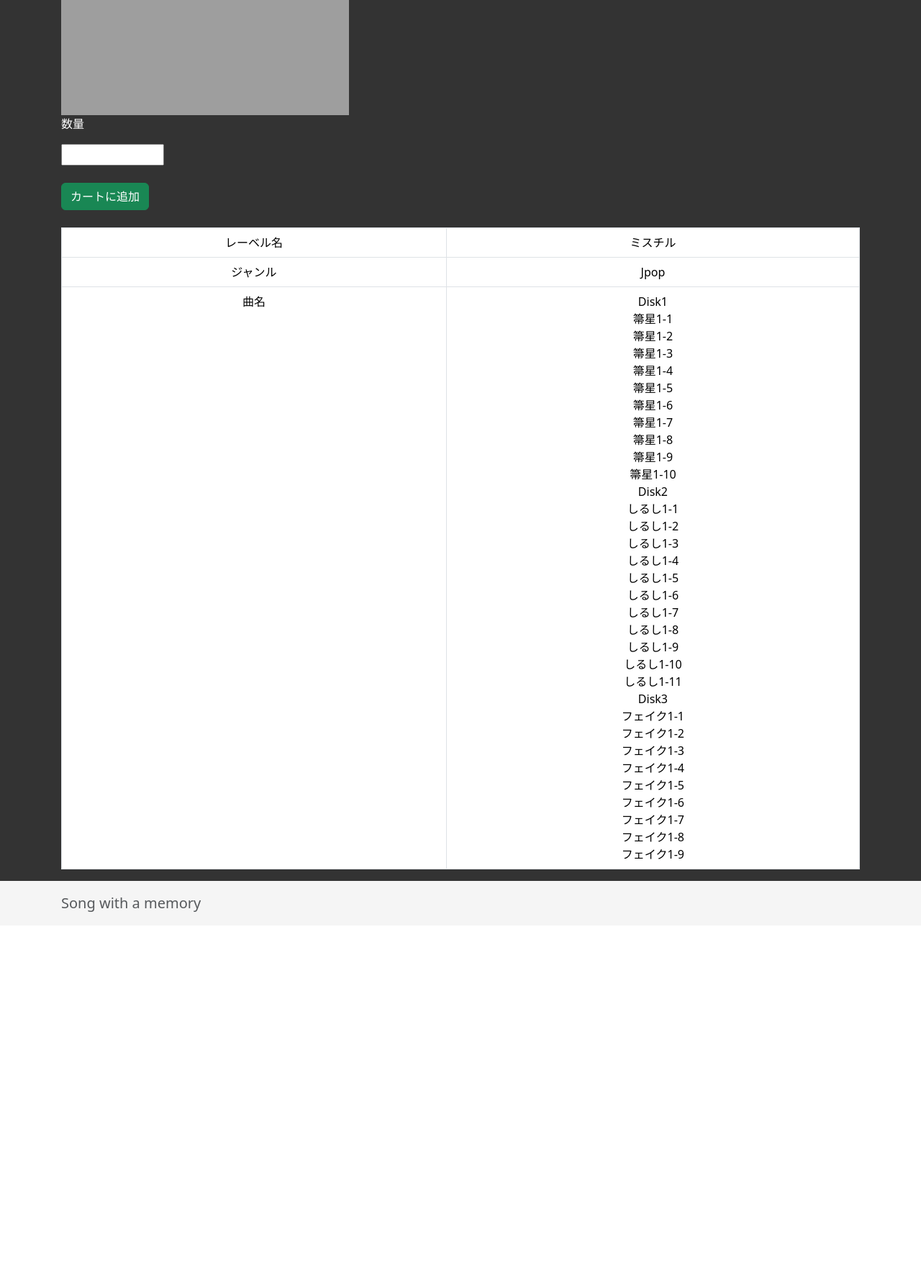
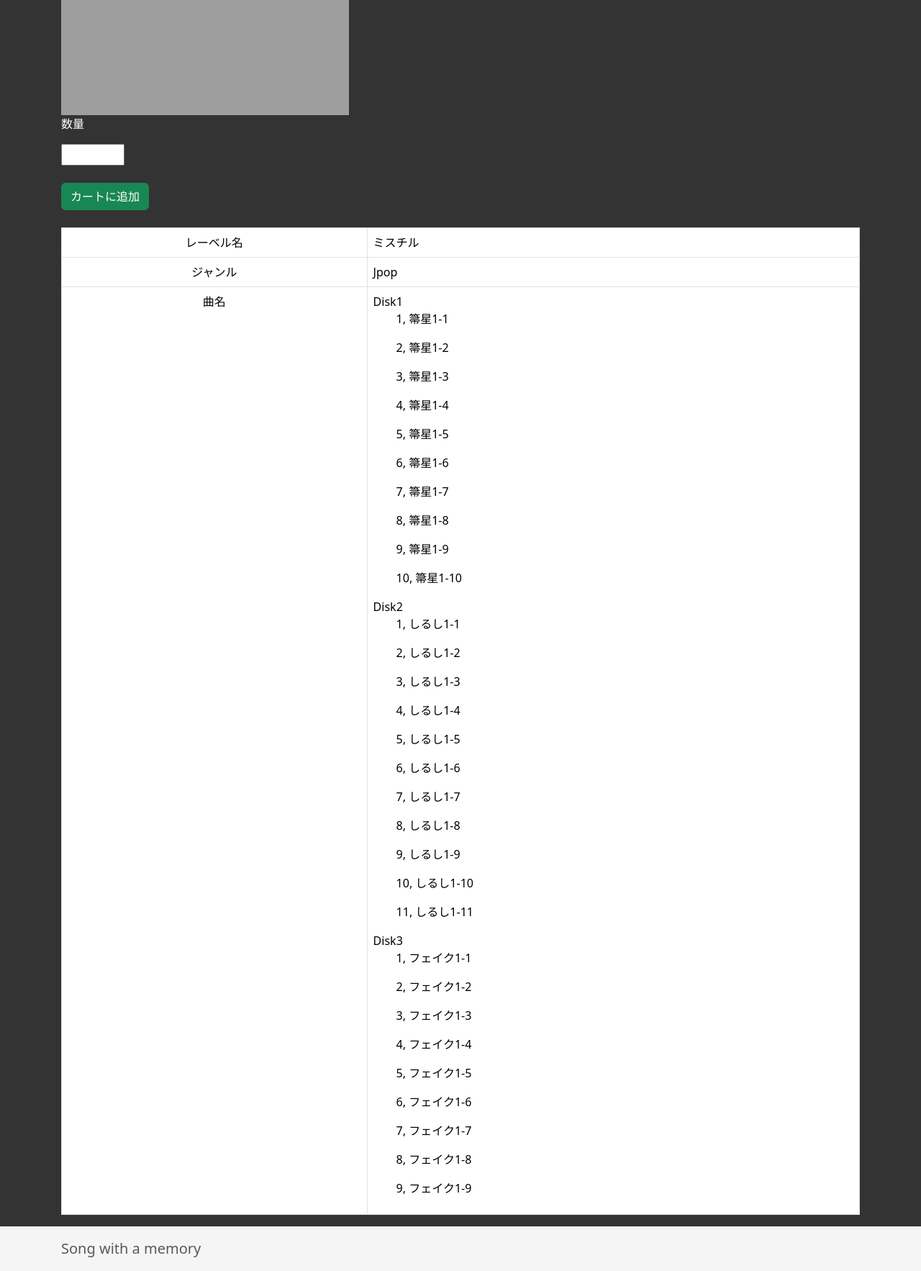
Before and after one commit to ishii-shunsuke/SWAM, a Rails app: page /users/products/1 in a window 1280 px wide. Shown: the part 277-2043 px from the top of the page at 72% size. Before the commit the page ends 1544 px from the top, so only its background shows below. Run offline with Rails 7, Linux system fonts and the light colour scheme; data comes from the database, SQL or seed files in the repository; style sheets or scripts are compiled from the project's sources; parts of the project's set-up code (start-up, migrations or seed data) failed here and were passed over; some libraries are stand-ins or nearby versions; grey boxes are pictures that could not be loaded.

Commit message:
テスト

```diff
--- a/app/assets/stylesheets/admins/products.scss
+++ b/app/assets/stylesheets/admins/products.scss
@@ -28,3 +28,7 @@
   margin: 10px auto;
   width:100px
 }
+
+.indent{
+	text-indent: 2em;
+}
--- a/app/assets/stylesheets/application.scss
+++ b/app/assets/stylesheets/application.scss
@@ -59,6 +59,7 @@
 	margin-top:200px;
 }
 
+
 .period {
 	margin-top:100px;
 }
--- a/app/assets/stylesheets/users.scss
+++ b/app/assets/stylesheets/users.scss
@@ -44,6 +44,14 @@
 	margin-top:10px;
 }
 
+.product_show{
+	text-align:left;
+}
+
 .gender-width{
 	width:180px;
 }
+
+.indent{
+	text-indent: 2em;
+}
--- a/app/controllers/admins/products_controller.rb
+++ b/app/controllers/admins/products_controller.rb
@@ -14,7 +14,7 @@
 
   def search
     @q = Product.search(search_params)
-    @products = @products.page(params[:page]).per(5)
+    @products = @products.page(params[:page]).per(10)
     @products = @q.result(distinct: true)
   end
 
@@ -55,7 +55,6 @@
 
   def show
     @product = Product.find(params[:id])
-
   end
 
   def edit
--- a/app/models/artist.rb
+++ b/app/models/artist.rb
@@ -3,5 +3,4 @@
 	has_many :products, inverse_of: :product
     accepts_nested_attributes_for :products, reject_if: :all_blank, allow_destroy: true
 
-
 end
--- a/app/models/cart.rb
+++ b/app/models/cart.rb
@@ -1,6 +1,6 @@
 class Cart < ApplicationRecord
 
-	attachment:jacket_image
+	attachment :jacket_image
 
 
 	belongs_to :user
--- a/app/views/admins/products/_song_fields.html.erb
+++ b/app/views/admins/products/_song_fields.html.erb
@@ -2,6 +2,7 @@
   <div class="form-group mt-4">
 
     <%= f.label :song %>
+    <%= f.number_field :song_number, min:1, max:99 %>
     <%= f.text_field :name %>
     <%= link_to_remove_association "削除", f %>
   </div>
--- a/app/views/admins/products/index.html.erb
+++ b/app/views/admins/products/index.html.erb
@@ -82,7 +82,7 @@
         <td><%= product.category.category_name %></td>
         <td><%= product.stock %><span>個</span></td>
         <td><%= link_to "編集", edit_admins_product_path(product.id), class: "btn btn-success btn-enter" %></td>
-        <td><%= link_to "削除", admins_product_path(product.id), class: "btn btn-danger btn-enter", method: :delete %></td>
+        <td><%= link_to "削除", admins_product_path(product.id),  "data-confirm" => "商品を削除しますか？", class: "btn btn-danger btn-enter", method: :delete %></td>
       </tr>
 
         <% end %>
--- a/app/views/users/products/show.html.erb
+++ b/app/views/users/products/show.html.erb
@@ -6,7 +6,7 @@
 				<div class="col-md-4">
 					<h4>ジャケット画像</h4>
 					<div class="d-flex">
-                        <%= attachment_image_tag @user,:image, fallback: "no_image.png", size: '150x150' %>
+                        <%= attachment_image_tag @product,:jacket_image, fallback: "no_image.png", size: '150x150' %>
 				    </div>
 				</div>
 				<div class="col-md-5">
@@ -20,9 +20,14 @@
 
   <%= form_for @cart do |f| %>
             <p>数量</p>
-            <div><%= f.number_field :number, min:1, max:10000000 %></div>
+            <div><%= f.number_field :number, min:1, max:@product.stock %></div>
             <%= f.hidden_field :product_id, :value => params[:id] %>
-            <div><%= f.submit "カートに追加", class: "btn btn-success btn-enter mt-4"%></div>
+            <div>
+
+                <%= f.submit "カートに追加", class: "btn btn-success btn-enter mt-4"%>
+
+
+              </div>
             <% end %>
 
 <!--
@@ -40,17 +45,17 @@
                 		<table class="table table-bordered mt-4">
                 			<tr>
                               <td>レーベル名</td>
-                              <td><%=@product.label.label_name %></td>
+                              <td class="product_show"><%=@product.label.label_name %></td>
                             </tr>
                             <tr>
                               <td>ジャンル</td>
-                              <td><%=@product.category.category_name %></td>
+                              <td class="product_show"><%=@product.category.category_name %></td>
                             </tr>
                             <tr>
                              <td>曲名</td>
-                             <td><% @product.discs.each do |disc|%><span>Disk</span><%= disc.disc_number%><br>
+                             <td class="product_show"><% @product.discs.each do |disc|%><span>Disk</span><%= disc.disc_number%><br>
                              <% disc.songs.each do |song|%>
-                             <%= song.name %><br><% end %>
+                             <p class="indent"><%= song.song_number %><span>, </span><%= song.name %></p><% end %>
                              <% end %></td>
                             </tr>
 
--- a/config/initializers/kaminari_config.rb
+++ b/config/initializers/kaminari_config.rb
@@ -1,6 +1,6 @@
 # frozen_string_literal: true
 Kaminari.configure do |config|
-  config.default_per_page = 2
+  config.default_per_page = 10
   # config.max_per_page = nil
   # config.window = 4
   # config.outer_window = 0
--- a/db/migrate/20190209085928_create_products.rb
+++ b/db/migrate/20190209085928_create_products.rb
@@ -3,7 +3,7 @@
     create_table :products do |t|
       t.string :title
       t.integer :artist_id
-      t.string :jacket_image_id
+      t.string :jacket_image_id, null: false
       t.integer :price
       t.integer :label_id
       t.integer :category_id
```
Also changed, not shown: app/controllers/carts_controller.rb (+9 -3 lines), app/models/product.rb (+5 -5 lines), app/views/admins/products/edit.html.erb (+8 -14 lines), app/views/admins/products/show.html.erb (+4 -4 lines), app/assets/javascripts/application.js (line endings or trailing spaces), app/controllers/application_controller.rb (line endings or trailing spaces).
